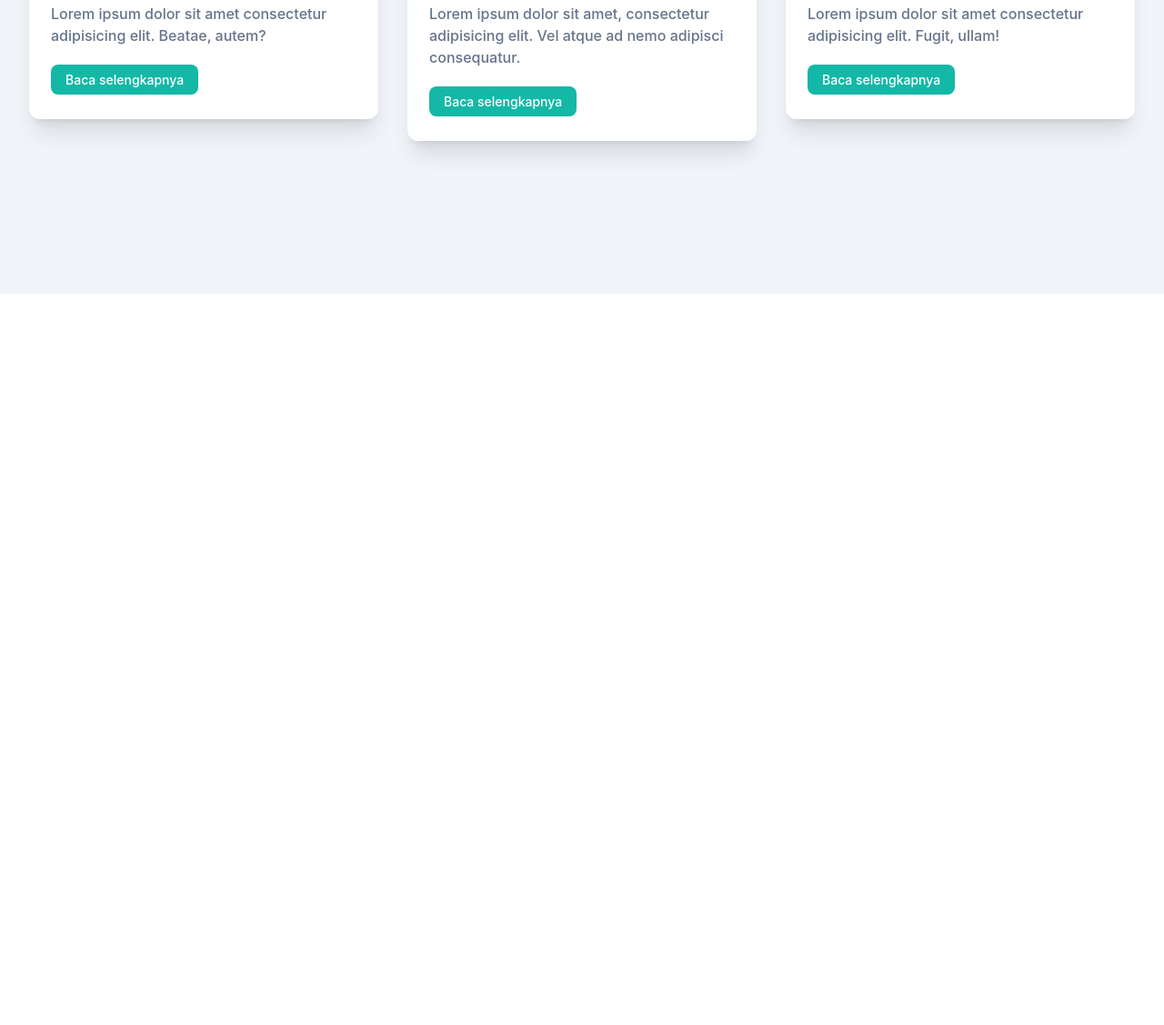
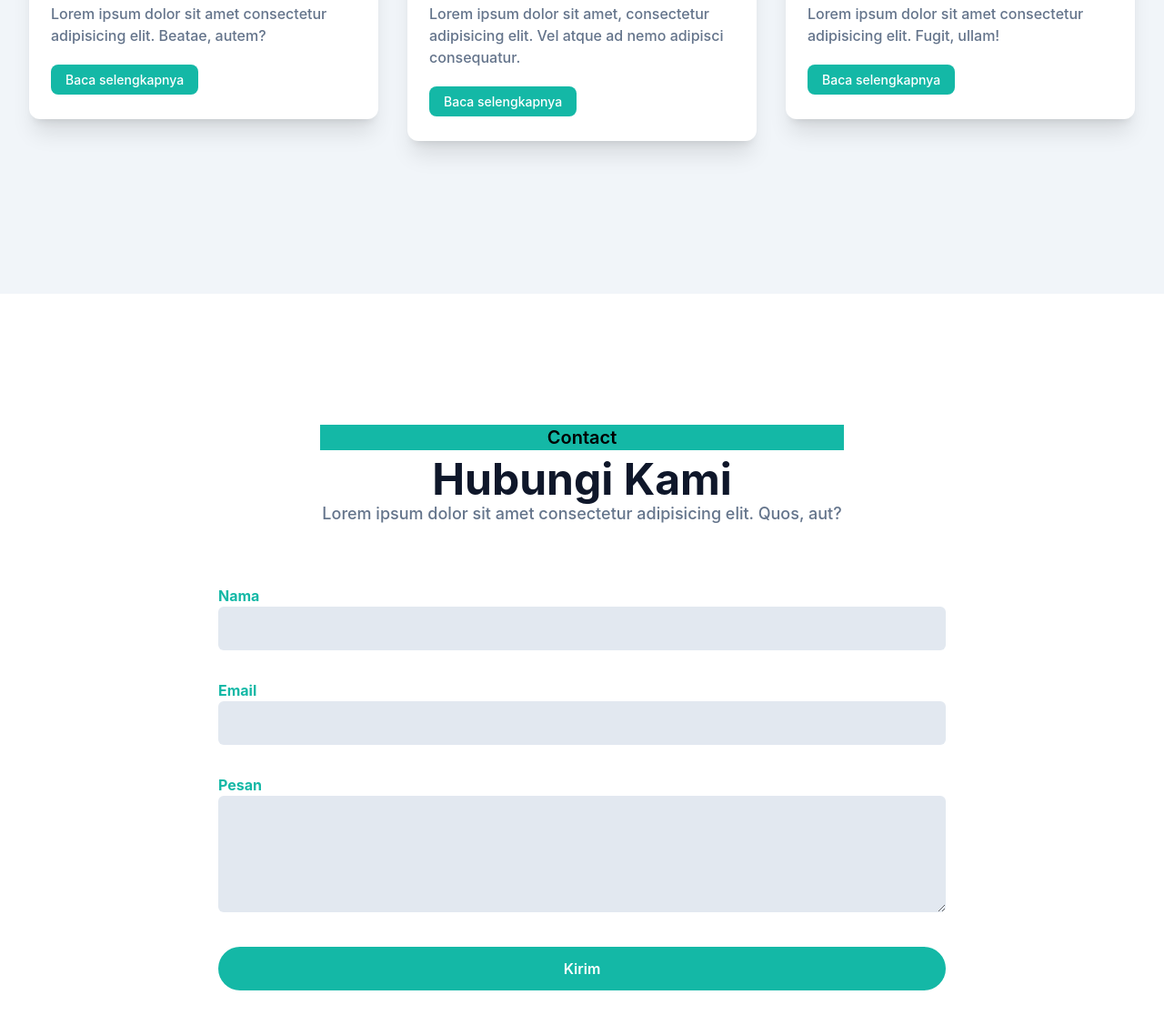
Before and after one commit to MUsmanAliWafa/tailwindcss-portfolio, a website: page index.html in a window 1280 px wide. Shown: the part 3709-4836 px from the top of the page at 91% size. Before the commit the page ends 4032 px from the top, so only its background shows below. Drawn offline with Linux system fonts and the light colour scheme.

Commit message:
contact section

```diff
--- a/index.html
+++ b/index.html
@@ -243,6 +243,41 @@
     </section>
     <!-- Blog end -->
 
+    <!-- contact start -->
+    <section id="contact" class="pt-36 pb-32">
+      <div class="container">
+        <div class="w-full px-4">
+          <div class="max-w-xl mx-auto text-center mb-16">
+            <h4 class="font-semibold text-xl bg-primary mb-2">Contact</h4>
+            <Hubungi class="font-bold text-dark text-3xl mb-4 sm:text-4xl lg:text-5xl">Hubungi Kami</h2>
+            <p class="font-medium text-md text-secondary md:text-lg">Lorem ipsum dolor sit amet consectetur adipisicing elit. Quos, aut?</p>
+          </div>
+        </div>
+
+        <form action="">
+          <div class="w-full lg:w-2/3 lg:mx-auto">
+            <div class="w-full px-4 mb-8">
+              <label for="name" class="text-base font-bold text-primary ">Nama</label>
+              <input type="text" id="name" class="w-full bg-slate-200 text-dark p-3 rounded-md focus:outline-none focus:ring-primary focus:ring-2 focus:border-primary" />
+            </div>
+            <div class="w-full px-4 mb-8">
+              <label for="email" class="text-base font-bold text-primary ">Email</label>
+              <input type="email" id="email" class="w-full bg-slate-200 text-dark p-3 rounded-md focus:outline-none focus:ring-primary focus:ring-2 focus:border-primary" />
+            </div>
+            <div class="w-full px-4 mb-8">
+              <label for="massege" class="text-base font-bold text-primary ">Pesan</label>
+              <textarea type="text id="massege" class="w-full bg-slate-200 text-dark p-3 rounded-md h-32 focus:outline-none focus:ring-primary focus:ring-2 focus:border-primary"></textarea>
+            </div>
+            <div class="w-full px-4">
+              <button class="text-base font-semibold text-white bg-primary py-3 px-8 rounded-full w-full hover:opacity-80 hover:shadow-lg transition duration-500">Kirim</button>
+            </div>
+
+          </div>
+        </form>
+      </div>
+    </section>
+    <!-- contact end -->
+
     <script src="dist/js/script.js"></script>
   </body>
 </html>
```
Also changed, not shown: dist/css/style.css.
